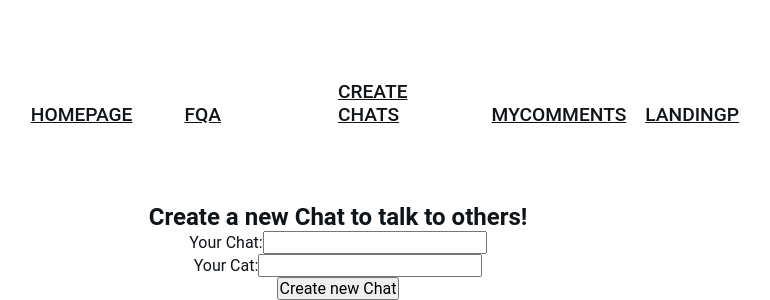
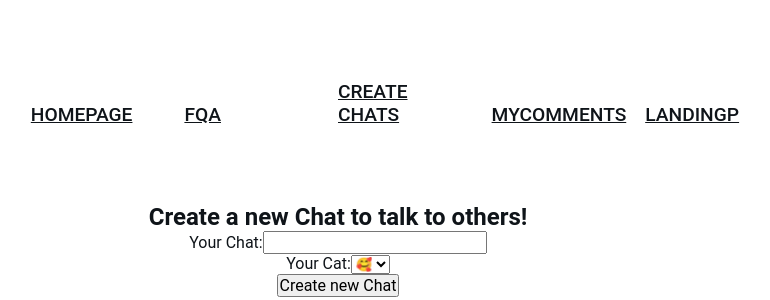
Before and after one commit to elle-bacon/milestone-project-2, a React (Create React App) app: page /Chats in a window 1280 px wide. Shown: the part 1895-2195 px from the top of the page, without its empty margins (302-1072 px from the left). Built offline with nearby package versions, Linux system fonts and the light colour scheme.

Commit message:
added emotes

```diff
--- a/src/App.css
+++ b/src/App.css
@@ -11,6 +11,11 @@ li {
   display: inline-block;
   width: 80px;
   padding: 4em;
+}
+
+
+.KATCHATS{
+  margin-top: 3em;
 }
 
 .App-link {
--- a/src/App.js
+++ b/src/App.js
@@ -6,7 +6,6 @@ import LandingP from './components/landingpage';
 import Mycomments from './components/mychats';
 import FQA from './components/fqa';
 import Chats from './components/createchats';
-
 
 function App() {
   return (
--- a/src/components/createchats.js
+++ b/src/components/createchats.js
@@ -26,7 +26,7 @@ function Chats(props) {
         setChat({...chat,
             pic: chat.pic})
 
-            axios.post('http://localhost:5000/chats/add', chat)
+            axios.post('http://localhost:5001/chats/add', chat)
             .then(res => console.log(res.data));
 
             console.log(chat)
@@ -47,10 +47,17 @@ function Chats(props) {
                 </div>
                 <div>
                     <label>Your Cat:</label>
-                    <input type="text"
+                    <select
                         required
                         value={chat.pic}
-                        onChange={onChangePic}/>
+                        onChange={onChangePic}
+                        >
+                            <option>🥰</option>
+                            <option> 👿</option>
+                            <option>😠 </option>
+                            <option>😭</option>
+
+                        </select>
                 </div>
                 <div>
                     <input type="submit" value="Create new Chat"/>
--- a/src/components/homepage.js
+++ b/src/components/homepage.js
@@ -2,21 +2,23 @@ import React, { useState, useEffect } from "react"
 import axios from "axios"
 
 function Chats(props) {
-    return(
+    return (
         <>
-        <div>{props.chat.katty}</div>
-        <span>{props.chat.pic}</span>
+            <div className="KATCHATS">
+                <span>{props.chat.pic}</span>
+                <span>{props.chat.katty}</span>
+            </div>
         </>
     )
 }
 
-function Homepage (props) {
-    let [chats, setChats] = useState ({
+function Homepage(props) {
+    let [chats, setChats] = useState({
         chats: [],
     })
 
     useEffect(() => {
-        axios.get('http://localhost:5000/chats/')
+        axios.get('http://localhost:5001/chats/')
             .then(response => {
                 setChats({
                     ...chats,
@@ -30,16 +32,16 @@ function Homepage (props) {
 
     const chatsList = () => {
         return chats.chats.map(currentchat => {
-            return <Chats chat={currentchat}  key= {currentchat._id}/>
+            return <Chats chat={currentchat} key={currentchat._id} />
         })
     }
 
-    return(
+    return (
         <>
-        <h3>Homepage</h3>
-        <div>
-            {chatsList()}
-        </div>
+            <h3>Homepage</h3>
+            <div>
+                {chatsList()}
+            </div>
         </>
     )
 }
```
Also changed, not shown: 1 other file (tests, documents, lock files or other folders).
